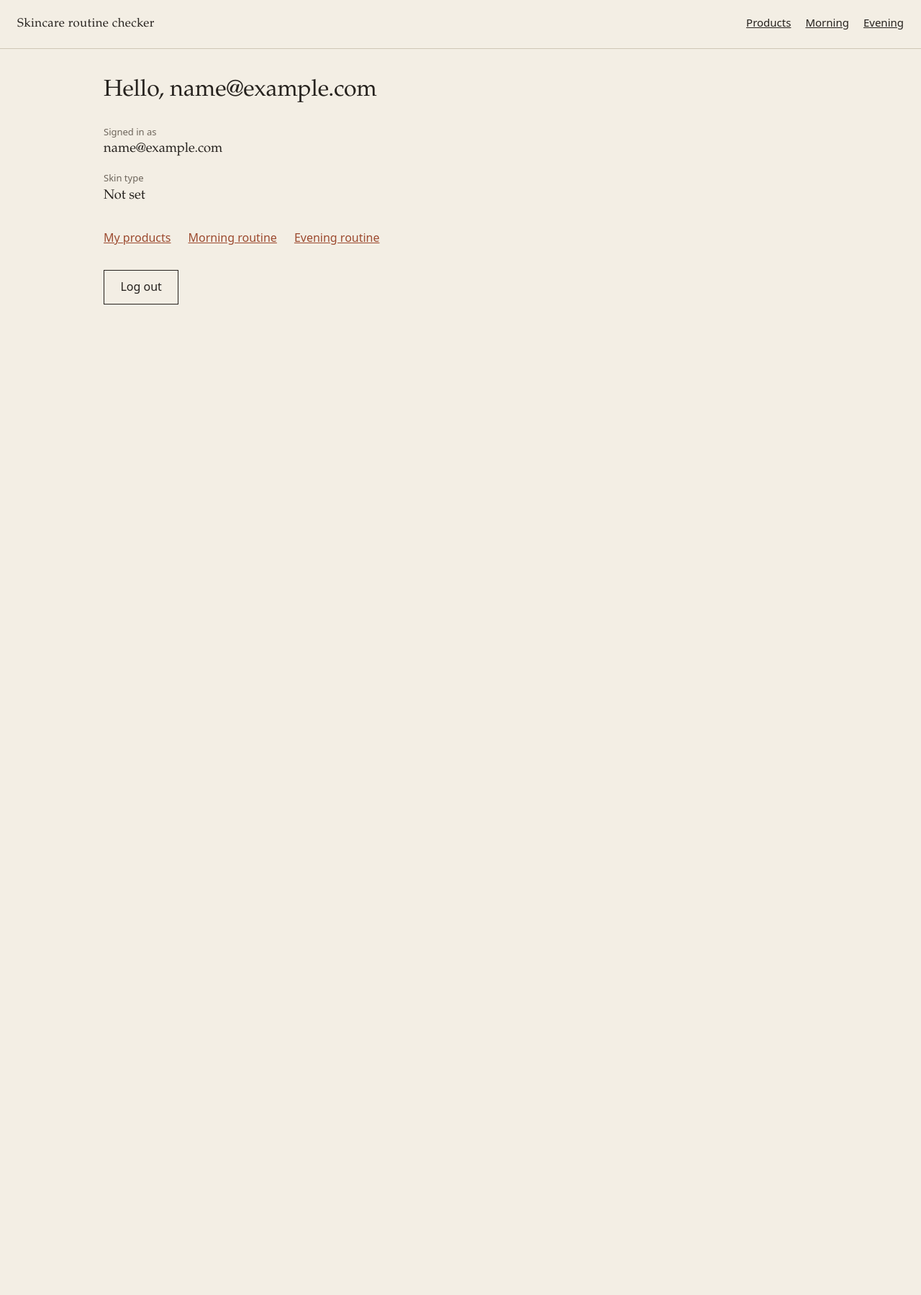
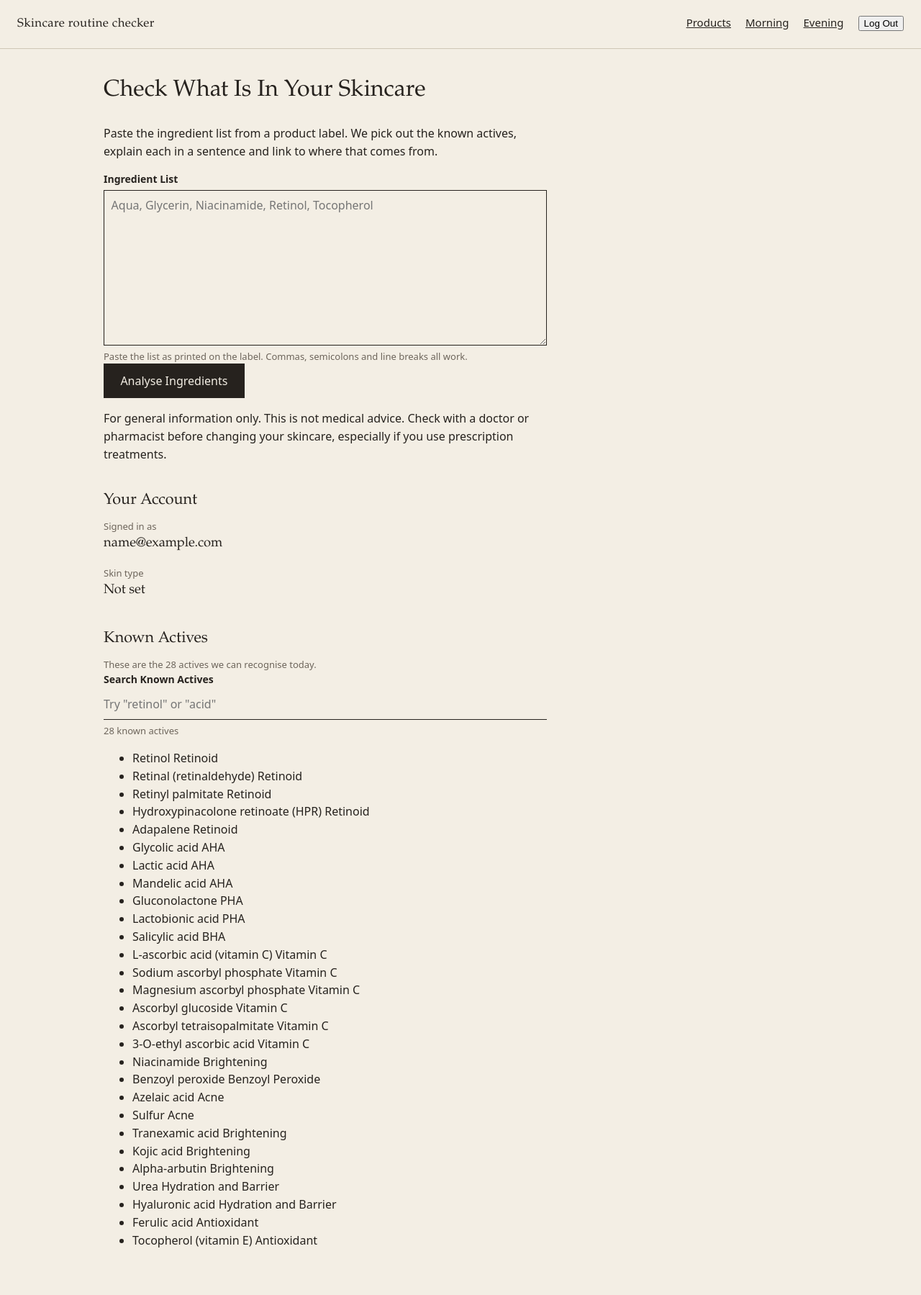
Before and after one commit to vy-trg/skincare-routine-checker, a Node server app: page / in a window 1280 px wide. Shown: the whole page at 72% size. Before the commit the page ends 423 px from the top, so only its background shows below. Run offline with Node 20, Linux system fonts and the light colour scheme; the visitor is signed in with stand-in values (Sample User, id 1); some libraries are stand-ins or nearby versions.

Commit message:
Make the home page public and add the disclaimer

```diff
--- a/routes/auth.js
+++ b/routes/auth.js
@@ -3,14 +3,29 @@ const passport = require('passport');
 const bcrypt = require('bcryptjs');
 const pool = require('../db/pool');
 const { BCRYPT_COST } = require('../auth/passport');
+const actives = require('../data/actives.json');
+const { categoryLabel } = require('../public/analyse-helpers');
 const { SKIN_TYPES } = require('../lib/skin-types');
 const { normalizeEmail, validateRegistration } = require('../lib/validation');
 
 const router = express.Router();
 
+// The Known Actives panel: what the page needs and nothing else (no summaries or source URLs).
+const knownActives = actives.map(({ id, name, category, inciAliases }) => ({
+  id,
+  name,
+  category,
+  inciAliases,
+}));
+
+// Public: anyone can paste an ingredient list here. The analysis itself runs in the browser
+// against POST /api/analyze, which needs no login and no database.
 router.get('/', (req, res) => {
-  if (!req.isAuthenticated()) return res.redirect('/login');
-  res.render('home', { title: 'Home' });
+  res.render('home', {
+    title: 'Check Your Ingredients',
+    actives: knownActives,
+    categoryLabel,
+  });
 });
 
 router.get('/login', (req, res) => {
--- a/views/home.ejs
+++ b/views/home.ejs
@@ -1,10 +1,57 @@
-<%- include('partials/head', { title }) %>
+<%- include('partials/head', { title, wide: true, home: true }) %>
 
-<h1>Hello, <%= currentUser.display_name || currentUser.email %></h1>
+<div class="home">
+  <div class="home__main">
+    <h1>Check What Is In Your Skincare</h1>
+    <p class="lede">Paste the ingredient list from a product label. We pick out the known actives, explain each in a sentence and link to where that comes from.</p>
 
+    <form id="analyse-form" class="analyse" novalidate>
+      <div class="field">
+        <label for="ingredients">Ingredient List</label>
+        <textarea id="ingredients" name="text" rows="8" spellcheck="false"
+                  aria-describedby="ingredients-hint analyse-error"
+                  placeholder="Aqua, Glycerin, Niacinamide, Retinol, Tocopherol"></textarea>
+        <p id="ingredients-hint" class="field__hint">Paste the list as printed on the label. Commas, semicolons and line breaks all work.</p>
+      </div>
+
+      <p id="analyse-error" class="notice" role="alert" hidden></p>
+
+      <button type="submit" id="analyse-button" class="button button--primary">Analyse Ingredients</button>
+      <noscript><p class="field__hint">Analysing needs JavaScript. The list of known actives on this page works without it.</p></noscript>
+    </form>
+
+    <section id="results" class="results" aria-labelledby="results-heading" hidden>
+      <h2 id="results-heading">Results</h2>
+      <p id="results-summary" class="results__summary" tabindex="-1"></p>
+      <p id="results-truncated" class="notice notice--info" hidden></p>
+      <p id="results-empty" hidden></p>
+
+      <ul id="results-skeleton" class="skeleton" aria-hidden="true" hidden>
+        <li class="skeleton__row"><span class="skeleton__bar skeleton__bar--title"></span><span class="skeleton__bar skeleton__bar--tag"></span></li>
+        <li class="skeleton__row"><span class="skeleton__bar skeleton__bar--title"></span><span class="skeleton__bar skeleton__bar--tag"></span></li>
+        <li class="skeleton__row"><span class="skeleton__bar skeleton__bar--title"></span><span class="skeleton__bar skeleton__bar--tag"></span></li>
+      </ul>
+
+      <ul id="results-list" class="active-list"></ul>
+
+      <% if (currentUser) { %>
+        <p id="results-next" class="results__next" hidden>
+          To check these against the rest of your products, open your
+          <a href="/routines/am">Morning Routine</a> or your <a href="/routines/pm">Evening Routine</a>.
+        </p>
+      <% } %>
+    </section>
+
+    <div class="status-live" id="status-live" role="status" aria-live="polite"></div>
+
+    <%- include('partials/disclaimer') %>
+
+    <% if (currentUser) { %>
+      <section class="account" aria-labelledby="account-heading">
+        <h2 id="account-heading">Your Account</h2>
         <dl class="facts">
           <dt>Signed in as</dt>
-  <dd><%= currentUser.email %></dd>
+          <dd><%= currentUser.display_name || currentUser.email %></dd>
 
           <dt>Skin type</dt>
           <dd>
@@ -17,15 +64,35 @@
             <% } %>
           </dd>
         </dl>
+      </section>
+    <% } %>
+  </div>
 
-<p class="links">
-  <a href="/products">My products</a>
-  <a href="/routines/am">Morning routine</a>
-  <a href="/routines/pm">Evening routine</a>
-</p>
+  <aside class="home__side">
+    <section class="known" aria-labelledby="known-heading">
+      <h2 id="known-heading">Known Actives</h2>
+      <p class="field__hint">These are the <%= actives.length %> actives we can recognise today.</p>
 
-<form method="post" action="/logout">
-  <button type="submit" class="button button--quiet">Log out</button>
-</form>
+      <div class="field">
+        <label for="known-search">Search Known Actives</label>
+        <input id="known-search" type="search" autocomplete="off" spellcheck="false" placeholder="Try &quot;retinol&quot; or &quot;acid&quot;">
+      </div>
+      <p id="known-status" class="field__hint" aria-live="polite"><%= actives.length %> known actives</p>
+
+      <ul id="known-list" class="known__list" tabindex="0" aria-label="Known actives, scrollable list">
+        <% actives.forEach((active) => { %>
+          <li class="known__item" data-id="<%= active.id %>">
+            <span class="known__name"><%= active.name %></span>
+            <span class="tag"><%= categoryLabel(active.category) %></span>
+          </li>
+        <% }) %>
+      </ul>
+    </section>
+  </aside>
+</div>
+
+<script type="application/json" id="actives-data"><%- JSON.stringify(actives).replace(/</g, '\\u003c') %></script>
+<script src="/analyse-helpers.js"></script>
+<script src="/home.js"></script>
 
 <%- include('partials/foot') %>
--- /dev/null
+++ b/views/partials/disclaimer.ejs
@@ -0,0 +1,3 @@
+<aside class="disclaimer" aria-label="Disclaimer">
+  <p>For general information only. This is not medical advice. Check with a doctor or pharmacist before changing your skincare, especially if you use prescription treatments.</p>
+</aside>
--- a/views/partials/head.ejs
+++ b/views/partials/head.ejs
@@ -9,12 +9,18 @@
 <body>
 <header class="masthead">
   <a class="masthead__name" href="/">Skincare routine checker</a>
-  <% if (typeof currentUser !== 'undefined' && currentUser) { %>
-    <nav class="masthead__nav" aria-label="Main">
+  <nav class="masthead__nav" aria-label="Main">
+    <% if (typeof currentUser !== 'undefined' && currentUser) { %>
       <a href="/products">Products</a>
       <a href="/routines/am">Morning</a>
       <a href="/routines/pm">Evening</a>
-    </nav>
-  <% } %>
+      <form method="post" action="/logout" class="masthead__logout">
+        <button type="submit" class="masthead__link">Log Out</button>
+      </form>
+    <% } else { %>
+      <a href="/login">Log In</a>
+      <a href="/register">Create Account</a>
+    <% } %>
+  </nav>
 </header>
-<main class="page<%= typeof wide !== 'undefined' && wide ? ' page--wide' : '' %>">
+<main class="page<%= typeof wide !== 'undefined' && wide ? ' page--wide' : '' %><%= typeof home !== 'undefined' && home ? ' page--home' : '' %>">
--- a/views/routine.ejs
+++ b/views/routine.ejs
@@ -77,9 +77,10 @@
 <% } %>
 
 <p class="field__hint">
-  We only know 28 actives and a few rules, so no warning does not mean a routine is a good fit.
-  These are general tips from public sources, not medical advice.
+  We only know a limited set of actives and rules, so no warning does not mean a routine is a good fit.
 </p>
+
+<%- include('partials/disclaimer') %>
 
 <p class="aside"><a href="/routines/<%= otherPeriod %>"><%= otherLabel %></a></p>
 
```
Lines whose indentation alone changed are shown as unchanged.
